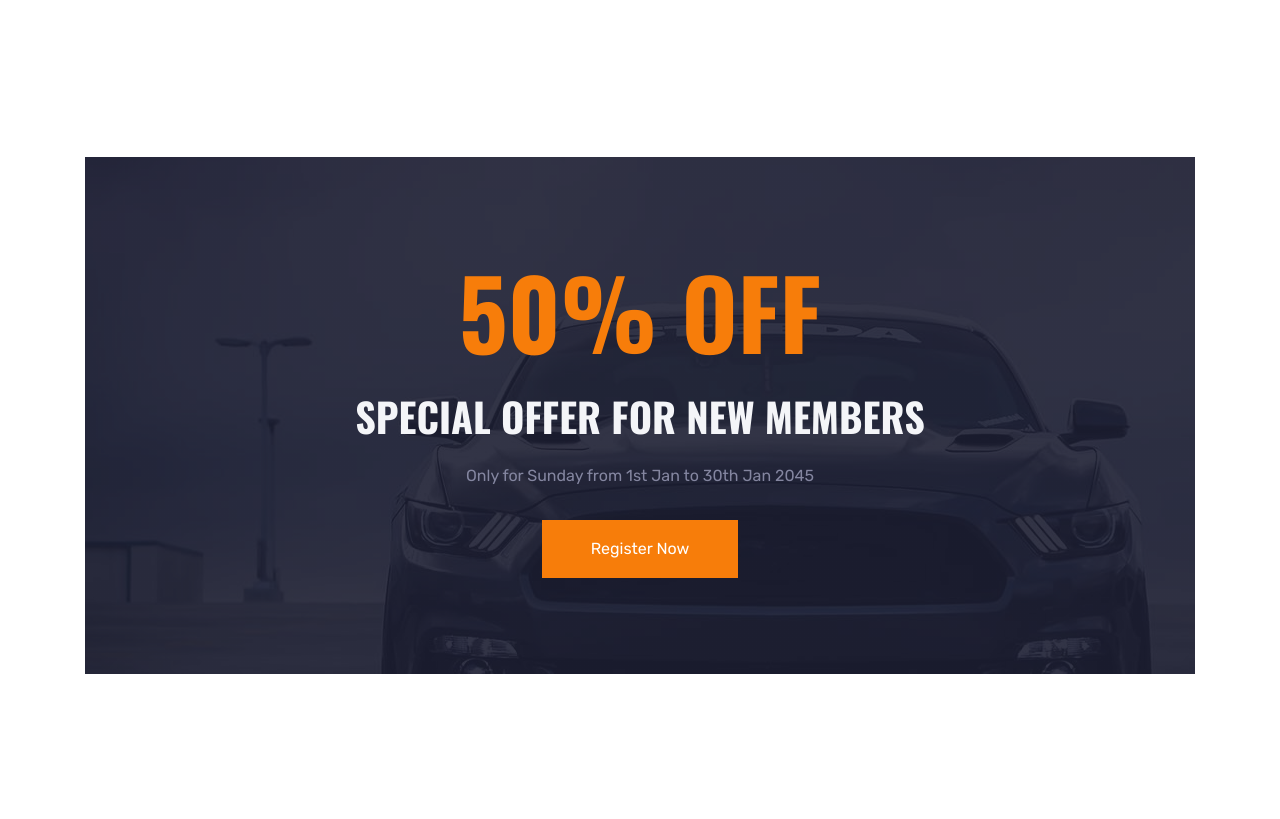
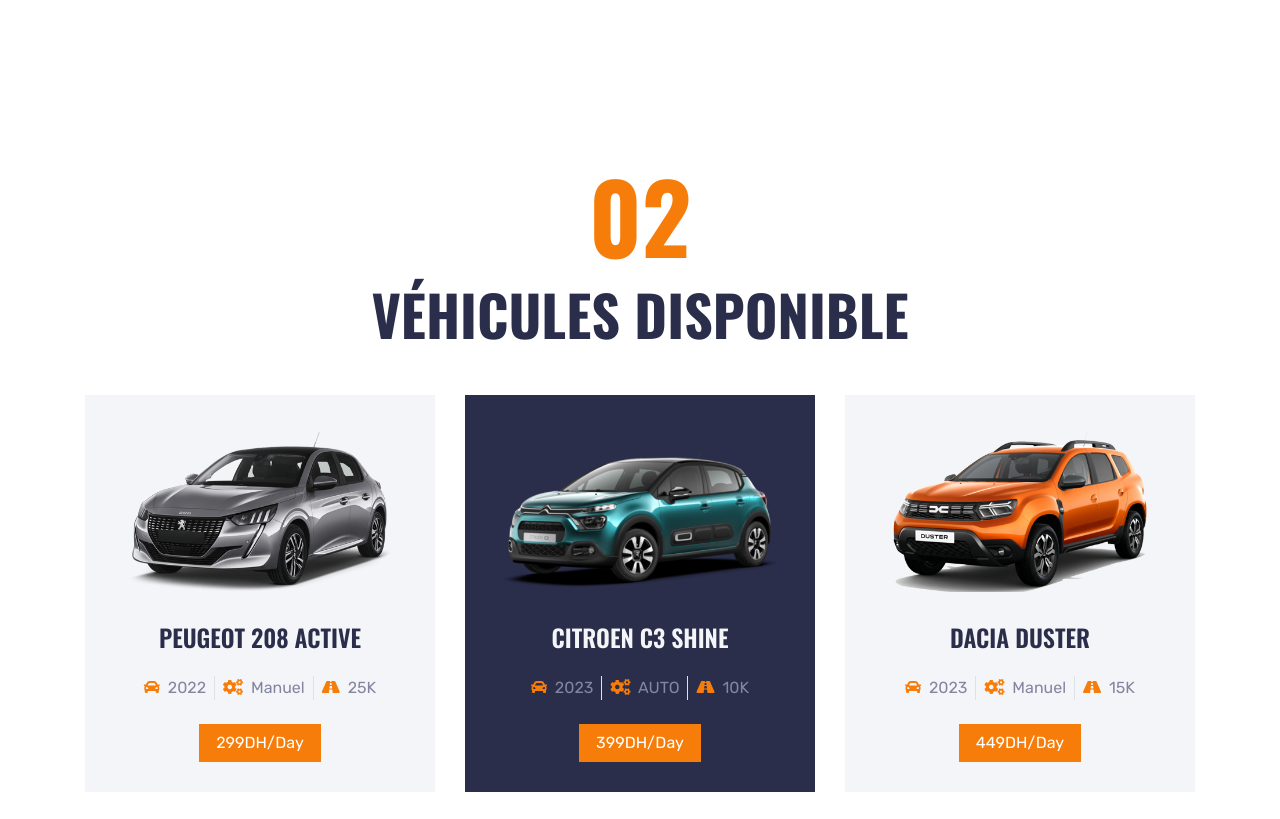
Before and after one commit to ihabsebati/site4, a plain HTML site: page index.html in a window 1280 px wide. Shown: the part 1629-2448 px from the top of the page. Drawn offline with nearby package versions, Linux system fonts and the light colour scheme.

Commit message:
Update index.html

```diff
--- a/index.html
+++ b/index.html
@@ -146,23 +146,6 @@
         </div>
     </div>
     <!-- About End -->
-
-
-    <!-- Banner Start -->
-    <div class="container-fluid py-5">
-        <div class="container py-5">
-            <div class="bg-banner py-5 px-4 text-center">
-                <div class="py-5">
-                    <h1 class="display-1 text-uppercase text-primary mb-4">50% OFF</h1>
-                    <h1 class="text-uppercase text-light mb-4">Special Offer For New Members</h1>
-                    <p class="mb-4">Only for Sunday from 1st Jan to 30th Jan 2045</p>
-                    <a class="btn btn-primary mt-2 py-3 px-5" href="">Register Now</a>
-                </div>
-            </div>
-        </div>
-    </div>
-    <!-- Banner End -->
-
 
     <!-- Rent A Car Start -->
     <div id="service" class="container-fluid py-5">
```
